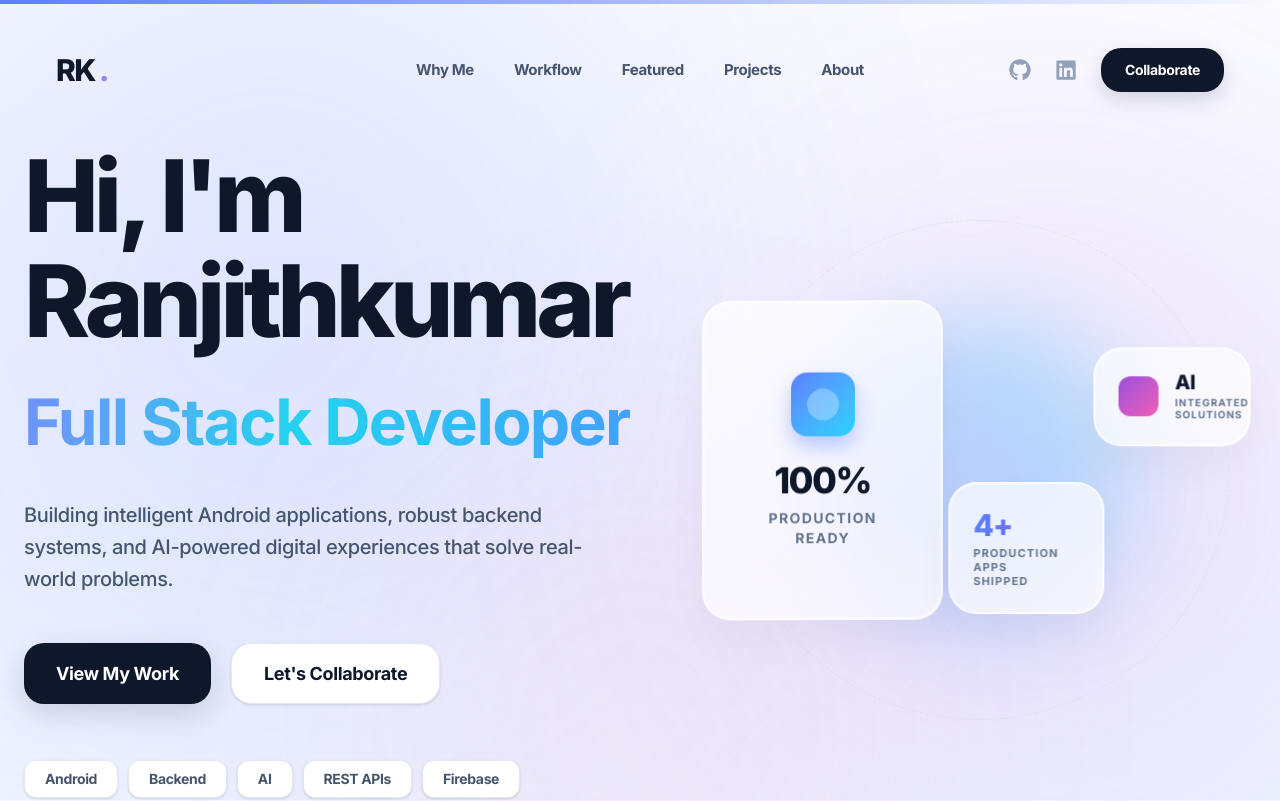
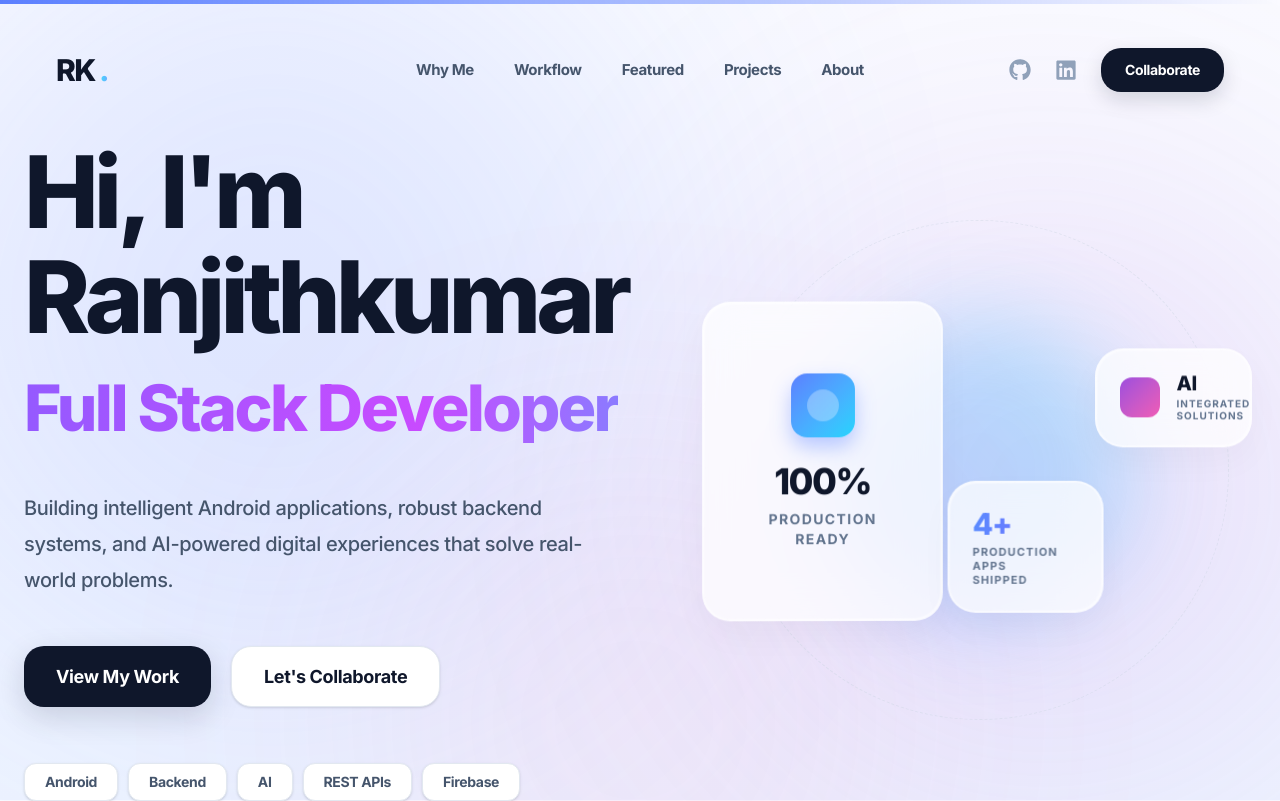
Before and after one commit to ranjithkumarr2105/Rk_portfolio, a React (Vite) app: page / in a window 1280 px wide. Shown: the top 801 px of the page. Built offline with nearby package versions, Linux system fonts and the light colour scheme.

Commit message:
Final premium refinements (timeline glow, hero text fix, premium cards)

```diff
--- a/src/components/sections/Hero.tsx
+++ b/src/components/sections/Hero.tsx
@@ -3,13 +3,13 @@ import { motion, AnimatePresence } from 'framer-motion';
 import { portfolioData } from '../../data/portfolioData';
 
 const Hero = () => {
-  const { name, roles, skills, tagline } = portfolioData.personal;
+  const { roles, skills, tagline } = portfolioData.personal;
   const [currentRole, setCurrentRole] = useState(0);
 
   useEffect(() => {
     const interval = setInterval(() => {
       setCurrentRole((prev) => (prev + 1) % roles.length);
-    }, 4000);
+    }, 3500); // 3.5 second interval
     return () => clearInterval(interval);
   }, [roles.length]);
 
@@ -32,24 +32,24 @@ const Hero = () => {
             transition={{ duration: 0.8, ease: [0.16, 1, 0.3, 1] }}
             className="mb-6"
           >
-            <h1 className="text-hero-name flex flex-col">
+            <h1 className="text-[72px] md:text-[88px] lg:text-[100px] font-[900] leading-[1.05] tracking-tighter text-slate-900 flex flex-col">
               <span className="block">Hi, I'm</span>
-              <span className="block">{name.split(' ')[0]}</span>
+              <span className="block">Ranjithkumar</span>
             </h1>
           </motion.div>
 
-          {/* Fixed Height Rotating Role Area - ZERO Overlap Guarantee */}
-          <div className="h-[60px] md:h-[80px] lg:h-[90px] relative overflow-hidden mb-8 w-full max-w-[650px]">
+          {/* Fixed Height Rotating Role Area */}
+          <div className="h-[1.2em] text-[40px] md:text-[56px] lg:text-[64px] font-bold leading-[1.1] tracking-tight relative overflow-hidden mb-10 w-full max-w-[700px]">
             <AnimatePresence mode="wait">
               <motion.div
                 key={currentRole}
-                initial={{ opacity: 0, y: 40, filter: "blur(12px)" }}
+                initial={{ opacity: 0, y: "100%", filter: "blur(8px)" }}
                 animate={{ opacity: 1, y: 0, filter: "blur(0px)" }}
-                exit={{ opacity: 0, y: -40, filter: "blur(12px)" }}
-                transition={{ duration: 0.6, ease: [0.16, 1, 0.3, 1] }}
-                className="absolute inset-0 flex items-center"
+                exit={{ opacity: 0, y: "-100%", filter: "blur(8px)" }}
+                transition={{ duration: 0.6, ease: [0.22, 0.61, 0.36, 1] }}
+                className="absolute inset-0 flex items-start"
               >
-                <h2 className="text-hero-role text-gradient-premium">
+                <h2 className="text-gradient-premium m-0 p-0">
                   {roles[currentRole]}
                 </h2>
               </motion.div>
@@ -60,7 +60,7 @@ const Hero = () => {
             initial={{ opacity: 0 }}
             animate={{ opacity: 1 }}
             transition={{ duration: 0.8, delay: 0.2 }}
-            className="text-slate-600 text-[18px] md:text-[20px] max-w-[600px] mb-12 leading-[1.6] font-medium"
+            className="text-slate-600 text-[18px] md:text-[20px] max-w-[600px] mb-12 leading-[1.8] font-medium"
           >
             {tagline}
           </motion.p>
--- a/src/components/sections/HowIBuildSoftware.tsx
+++ b/src/components/sections/HowIBuildSoftware.tsx
@@ -1,5 +1,5 @@
-import { motion, useScroll, useTransform } from 'framer-motion';
-import { useRef } from 'react';
+import { motion, useMotionValue, useTransform, animate } from 'framer-motion';
+import { useEffect } from 'react';
 import { portfolioData } from '../../data/portfolioData';
 import { Search, PenTool, Code2, TestTube, Rocket, Wrench } from 'lucide-react';
 import { FaFigma } from 'react-icons/fa';
@@ -16,17 +16,24 @@ const icons = [
 
 const HowIBuildSoftware = () => {
   const { workflow } = portfolioData;
-  const containerRef = useRef<HTMLDivElement>(null);
 
-  const { scrollYProgress } = useScroll({
-    target: containerRef,
-    offset: ["start center", "end center"]
-  });
+  // Continuous Loop Animation for the Timeline
+  const progress = useMotionValue(0);
 
-  const lineHeight = useTransform(scrollYProgress, [0, 1], ["0%", "100%"]);
+  useEffect(() => {
+    const controls = animate(progress, 100, {
+      duration: 12,
+      ease: "linear",
+      repeat: Infinity,
+      repeatType: "loop"
+    });
+    return controls.stop;
+  }, [progress]);
+
+  const lineHeight = useTransform(progress, [0, 100], ["0%", "100%"]);
 
   return (
-    <section id="workflow" className="py-[120px] w-full relative z-10 overflow-hidden" ref={containerRef}>
+    <section id="workflow" className="py-[120px] w-full relative z-10 overflow-hidden">
 
       {/* Ambient Section Glows */}
       <div className="ambient-glow glow-workflow" />
@@ -36,28 +43,58 @@ const HowIBuildSoftware = () => {
           initial={{ opacity: 0, y: 30 }}
           whileInView={{ opacity: 1, y: 0 }}
           viewport={{ once: true }}
-          transition={{ duration: 0.8, ease: [0.16, 1, 0.3, 1] }}
+          transition={{ duration: 0.8, ease: [0.22, 0.61, 0.36, 1] }}
           className="text-center mb-24"
         >
           <h2 className="text-sm font-bold tracking-widest uppercase text-gradient-emerald mb-6">Engineering Workflow</h2>
-          <h3 className="text-section-title">
+          <h3 className="text-[48px] md:text-[64px] lg:text-[72px] font-[900] leading-[1.1] tracking-tighter text-slate-900">
             How I Build <span className="text-gradient-premium">Software.</span>
           </h3>
         </motion.div>
 
         <div className="relative">
-          {/* Static background line */}
-          <div className="absolute left-[30px] md:left-1/2 md:-translate-x-1/2 top-0 bottom-0 w-[4px] bg-slate-200/50 rounded-full" />
+          {/* Static background line (light gray) */}
+          <div className="absolute left-[30px] md:left-1/2 md:-translate-x-1/2 top-0 bottom-0 w-[4px] bg-slate-200 rounded-full" />
 
-          {/* Animated fill line */}
+          {/* Animated fill line (gradient blue/cyan) */}
           <motion.div
             style={{ height: lineHeight }}
-            className="absolute left-[30px] md:left-1/2 md:-translate-x-1/2 top-0 w-[4px] bg-gradient-to-b from-emerald via-cyan to-primary origin-top rounded-full shadow-[0_0_10px_rgba(45,212,191,0.5)]"
+            className="absolute left-[30px] md:left-1/2 md:-translate-x-1/2 top-0 w-[4px] bg-gradient-to-b from-[#5B8CFF] to-[#21D4FD] origin-top rounded-full shadow-[0_0_15px_rgba(33,212,253,0.6)] z-10"
           />
 
-          <div className="flex flex-col gap-24 relative z-10">
+          <div className="flex flex-col gap-24 relative z-20">
             {workflow.map((item, idx) => {
               const isEven = idx % 2 === 0;
+              // Calculate at what percentage this icon should activate
+              // 7 items -> index 0 activates at ~0%, index 6 activates at 100%
+              const activationPoint = (idx / (workflow.length - 1)) * 100;
+
+              // Icon scale transforms based on progress passing the activation point
+              const scale = useTransform(progress,
+                [activationPoint - 1, activationPoint, activationPoint + 5],
+                [1, 1.2, 1.1]
+              );
+
+              const bgColor = useTransform(progress,
+                [activationPoint - 1, activationPoint],
+                ["#F8FAFC", "#21D4FD"]
+              );
+
+              const iconColor = useTransform(progress,
+                [activationPoint - 1, activationPoint],
+                ["#94A3B8", "#FFFFFF"]
+              );
+
+              const borderColor = useTransform(progress,
+                [activationPoint - 1, activationPoint],
+                ["#E2E8F0", "#5B8CFF"]
+              );
+
+              const boxShadow = useTransform(progress,
+                [activationPoint - 1, activationPoint],
+                ["none", "0 0 20px rgba(33, 212, 253, 0.5)"]
+              );
+
               return (
                 <div key={idx} className={`flex flex-col md:flex-row items-center gap-12 md:gap-0 ${isEven ? 'md:flex-row-reverse' : ''}`}>
 
@@ -65,13 +102,16 @@ const HowIBuildSoftware = () => {
                   <div className="hidden md:block w-1/2" />
 
                   {/* Icon Node */}
-                  <div className="absolute left-[30px] md:left-1/2 -translate-x-1/2 w-[72px] h-[72px] rounded-full bg-white border-4 border-slate-100 flex items-center justify-center text-slate-400 z-20 shadow-[0_4px_15px_rgba(0,0,0,0.05)]">
+                  <div className="absolute left-[30px] md:left-1/2 -translate-x-1/2 w-[72px] h-[72px] rounded-full bg-white flex items-center justify-center z-30">
                     <motion.div
-                      initial={{ scale: 0 }}
-                      whileInView={{ scale: 1, backgroundColor: "#2DD4BF", color: "#FFF" }}
-                      viewport={{ once: true, margin: "-20%" }}
-                      transition={{ type: "spring", stiffness: 200, damping: 10, delay: 0.1 }}
-                      className="w-full h-full rounded-full flex items-center justify-center bg-slate-100 text-slate-500 shadow-inner"
+                      style={{
+                        scale,
+                        backgroundColor: bgColor,
+                        color: iconColor,
+                        borderColor: borderColor,
+                        boxShadow: boxShadow
+                      }}
+                      className="w-full h-full rounded-full border-[4px] flex items-center justify-center transition-colors"
                     >
                       {icons[idx]}
                     </motion.div>
@@ -82,7 +122,7 @@ const HowIBuildSoftware = () => {
                     initial={{ opacity: 0, x: isEven ? 50 : -50 }}
                     whileInView={{ opacity: 1, x: 0 }}
                     viewport={{ once: true, margin: "-20%" }}
-                    transition={{ duration: 0.8, ease: [0.16, 1, 0.3, 1] }}
+                    transition={{ duration: 0.8, ease: [0.22, 0.61, 0.36, 1] }}
                     className={`w-full md:w-1/2 pl-24 md:pl-0 ${isEven ? 'md:pl-24' : 'md:pr-24 text-left md:text-right'}`}
                   >
                     <div className="premium-card p-10">
--- a/src/index.css
+++ b/src/index.css
@@ -39,16 +39,16 @@
 @layer utilities {
   /* Ultra-Premium Animated Gradient Text */
   .text-gradient-premium {
-    background: linear-gradient(90deg, #4F8CFF, #7B61FF, #9F6BFF, #22D3EE, #4F8CFF);
-    background-size: 300% 100%;
+    background: linear-gradient(90deg, #5B8CFF, #7B61FF, #C84BFF, #14D8FF, #5B8CFF);
+    background-size: 400% 100%;
     -webkit-background-clip: text;
     -webkit-text-fill-color: transparent;
-    animation: gradient-shift 6s ease-in-out infinite;
+    animation: gradient-shift 12s ease-in-out infinite;
   }
 
   /* Highlight Gradients for Specific Words */
   .text-gradient-accent {
-    background: linear-gradient(90deg, #5B7FFF, #7C5CFF);
+    background: linear-gradient(90deg, #5B8CFF, #7B61FF);
     -webkit-background-clip: text;
     -webkit-text-fill-color: transparent;
   }
@@ -101,15 +101,15 @@
 
   /* Premium Glass Cards with Hover Glow */
   .premium-card {
-    background: rgba(255, 255, 255, 0.7);
-    backdrop-filter: blur(24px);
-    -webkit-backdrop-filter: blur(24px);
-    border: 1px solid rgba(255, 255, 255, 0.9);
+    background: rgba(255, 255, 255, 0.75);
+    backdrop-filter: blur(20px);
+    -webkit-backdrop-filter: blur(20px);
+    border: 1px solid rgba(255, 255, 255, 0.5);
     border-radius: 28px;
     box-shadow:
-      0 20px 40px rgba(0, 0, 0, 0.04),
-      inset 0 0 0 1px rgba(255, 255, 255, 0.6);
-    transition: all 0.5s cubic-bezier(0.16, 1, 0.3, 1);
+      0 15px 35px rgba(0, 0, 0, 0.03),
+      inset 0 0 0 1px rgba(255, 255, 255, 0.5);
+    transition: all 0.5s cubic-bezier(0.22, 0.61, 0.36, 1);
     position: relative;
     overflow: hidden;
   }
```
